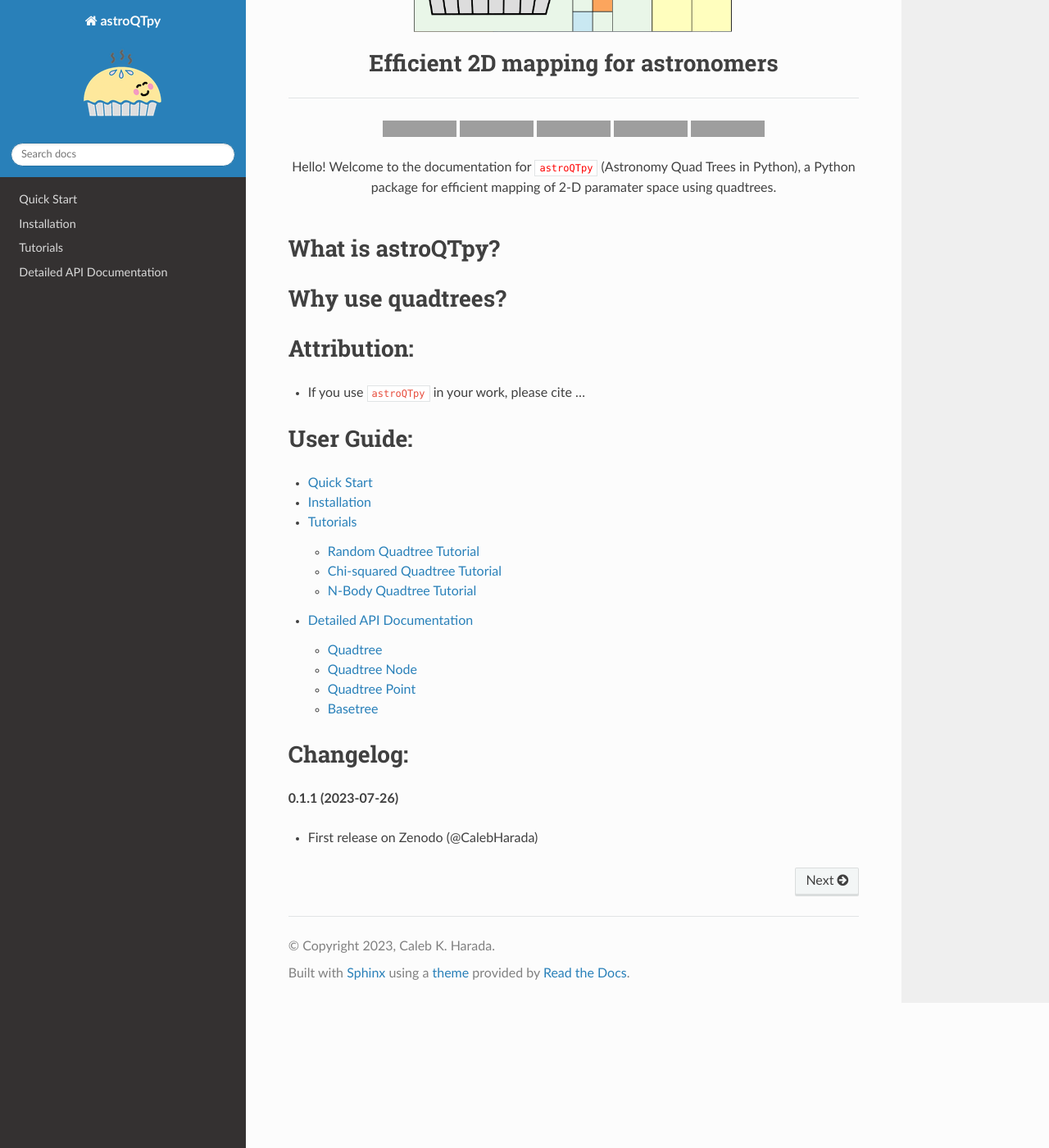
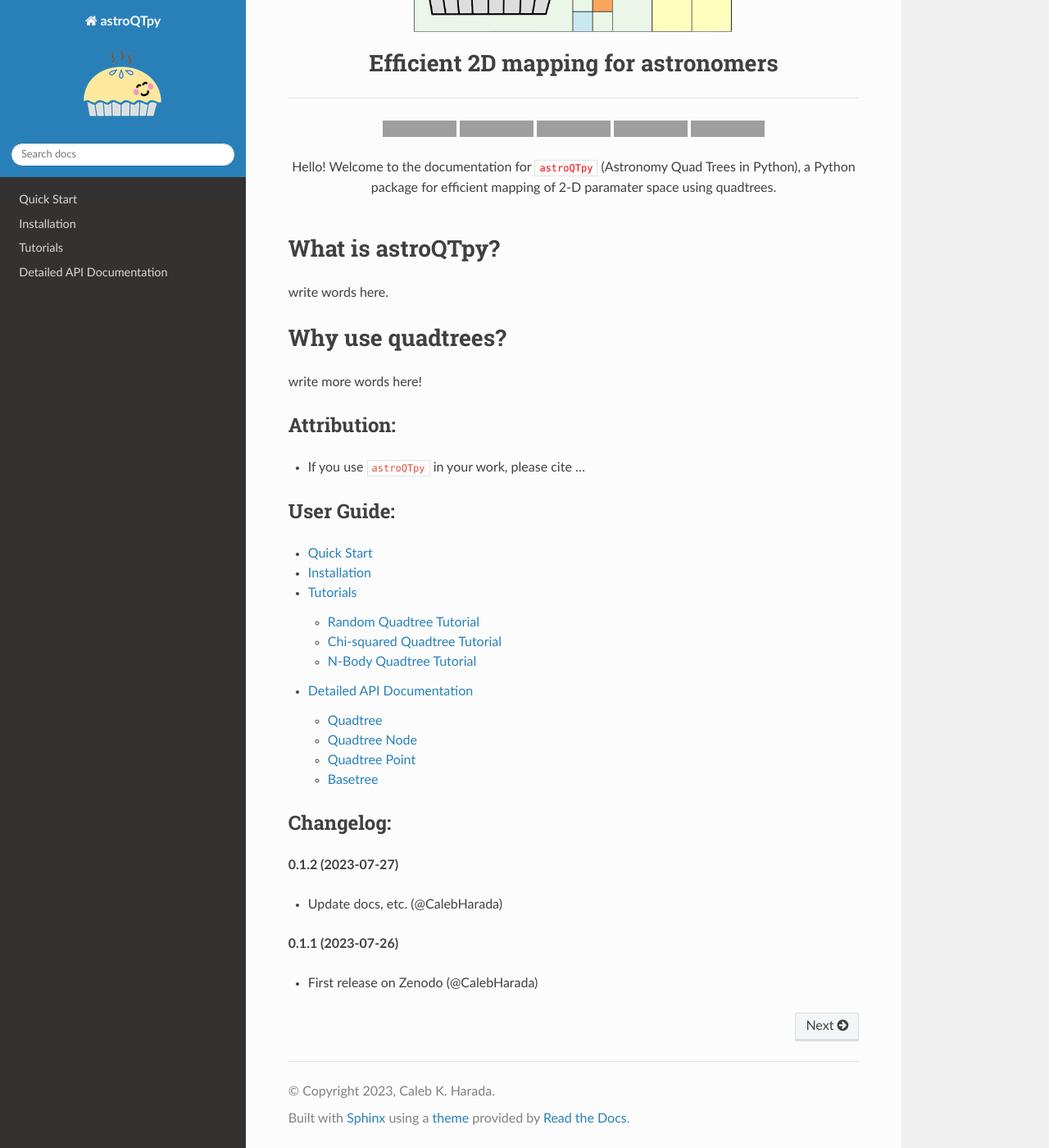
Before and after one commit to CalebHarada/astroQTpy, a Sphinx documentation site: the page built from docs/index.rst, in a window 1280 px wide and 1400 px high, scrolled down 276 px. Shown: the whole window at 82% size. Built offline with Sphinx 7.4.7 and the Read the Docs theme 2.0.0, drawn with Linux system fonts in a browser that asks for light colours; grey boxes are pictures that could not be loaded.

Commit message:
update docs, etc

```diff
--- a/astroqtpy/__init__.py
+++ b/astroqtpy/__init__.py
@@ -1,4 +1,4 @@
-__version__ = "0.1.1"
+__version__ = "0.1.2"
 
 ## TO DO:
 ##     - update readthedocs website
--- a/docs/index.rst
+++ b/docs/index.rst
@@ -35,13 +37,15 @@
 
 
 What is astroQTpy?
-++++++++++++++++++
+------------------
 
+write words here.
 
 
 Why use quadtrees?
-++++++++++++++++++
+------------------
 
+write more words here!
 
 
 Attribution:
@@ -63,6 +67,10 @@ User Guide:
 Changelog:
 ++++++++++
 
+**0.1.2 (2023-07-27)**
+
+- Update docs, etc. (@CalebHarada)
+
 **0.1.1 (2023-07-26)**
 
 - First release on Zenodo (@CalebHarada)
```
Also changed, not shown: other parts of docs/index.rst (+2 -0 lines), 1 other file.
